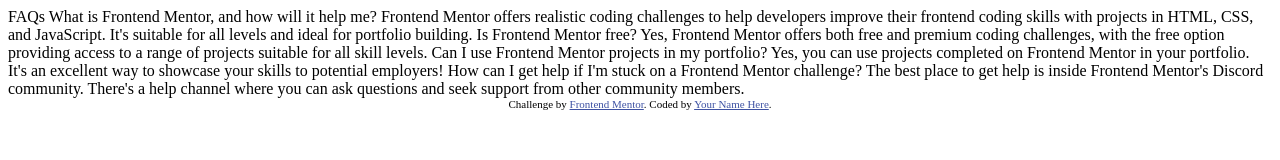
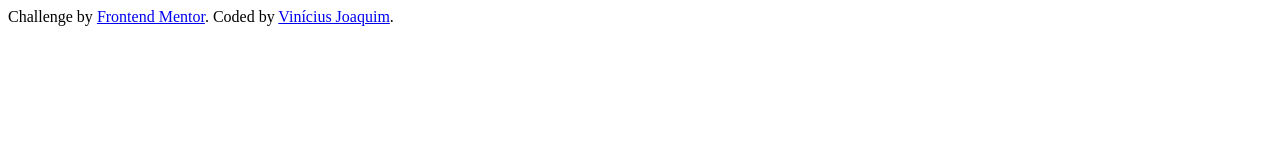
Before and after one commit to Vinicius-J/07_faq-accordion-main, a plain HTML site: page assets/index.html in a window 1280 px wide. Drawn offline with Linux system fonts and the light colour scheme.

Commit message:
🎉 Commit inicial

```diff
--- a/index.html
+++ b/assets/index.html
@@ -2,21 +2,13 @@
 <html lang="en">
 <head>
   <meta charset="UTF-8">
-  <meta name="viewport" content="width=device-width, initial-scale=1.0"> <!-- displays site properly based on user's device -->
-
+  <meta name="viewport" content="width=device-width, initial-scale=1.0">
   <link rel="icon" type="image/png" sizes="32x32" href="./assets/images/favicon-32x32.png">
-
   <title>Frontend Mentor | FAQ accordion</title>
-
-  <!-- Feel free to remove these styles or customise in your own stylesheet 👍 -->
-  <style>
-    .attribution { font-size: 11px; text-align: center; }
-    .attribution a { color: hsl(228, 45%, 44%); }
-  </style>
 </head>
 <body>
 
-  FAQs
+  <!-- FAQs
 
   What is Frontend Mentor, and how will it help me?
 
@@ -37,12 +29,12 @@
   How can I get help if I'm stuck on a Frontend Mentor challenge?
 
   The best place to get help is inside Frontend Mentor's Discord community. There's a help
-  channel where you can ask questions and seek support from other community members.
+  channel where you can ask questions and seek support from other community members. -->
 
 
   <div class="attribution">
-    Challenge by <a href="https://www.frontendmentor.io?ref=challenge" target="_blank">Frontend Mentor</a>.
-    Coded by <a href="#">Your Name Here</a>.
+    Challenge by <a href="https://www.frontendmentor.io" target="_blank" rel="noopener">Frontend Mentor</a>.
+    Coded by <a href="#" target="_blank">Vinícius Joaquim</a>.
   </div>
 </body>
 </html>
```
Also changed, not shown: assets/css/style.css (added), assets/js/main.js (added), 1 other file.
